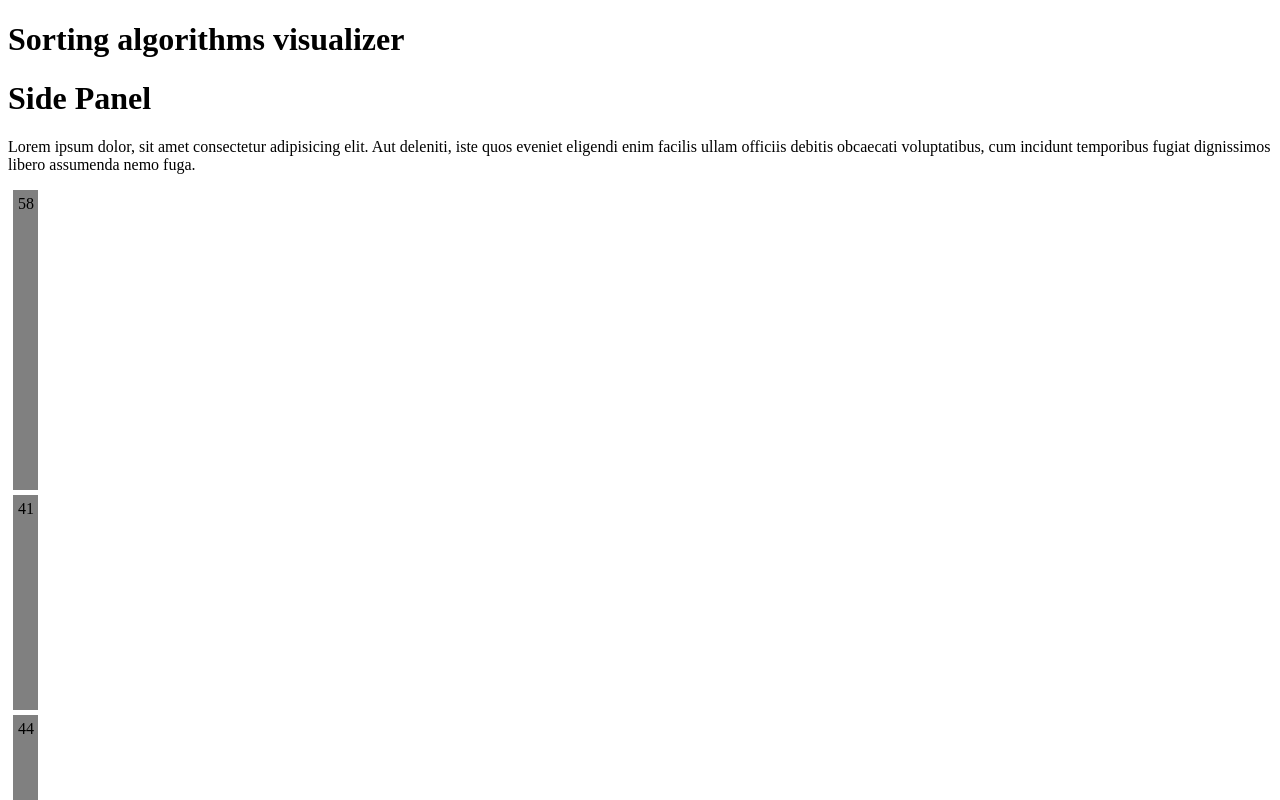
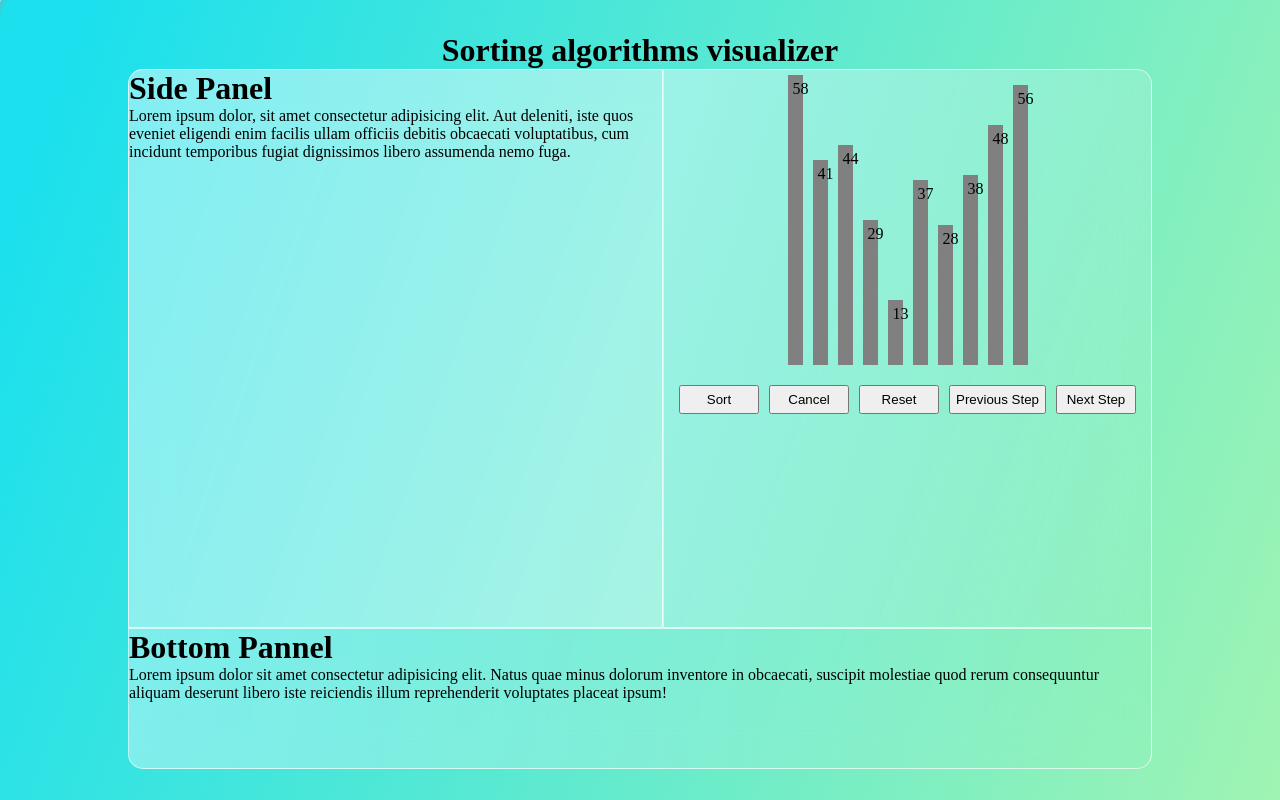
Before and after one commit to bkrmadtya/sorting-algorithm-visualizer, a React app: page / in a window 1280 px wide. Shown: the top 800 px of the page. Built offline with nearby package versions, Linux system fonts and the light colour scheme.

Commit message:
feat: added basic styling to the app component and dashboard component

```diff
--- a/src/app.scss
+++ b/src/app.scss
@@ -1,6 +1,88 @@
-.bar__container {
+* {
+	padding: 0;
+	margin: 0;
+	box-sizing: border-box;
+}
+
+#root {
+	width: 100vw;
+	height: 100vh;
+	background: linear-gradient(109.62deg, #1ce0ed 6.05%, #a8f5af 106.05%),
+		#ff9898;
+}
+
+.app {
+	width: 100%;
+	height: 100%;
 	display: flex;
-	flex-direction: row;
+	flex-direction: column;
 	justify-content: center;
-	align-items: flex-end;
+	align-items: center;
+	background: linear-gradient(
+		109.62deg,
+		rgba(255, 255, 255, 0.65) 0.02%,
+		rgba(151, 151, 151, 0.3) 0.1%,
+		rgba(255, 255, 255, 0) 0.5%
+	);
 }
+
+.dashboard {
+	.mainPanel {
+		grid-area: main;
+		background: linear-gradient(
+			108.41deg,
+			rgba(255, 255, 255, 0.44) 0%,
+			rgba(238, 238, 238, 0.04) 100%
+		);
+		border: 1.5px solid rgba(255, 255, 255, 0.67);
+		border-radius: 0px 15px 0px 0px;
+
+		& > .barContainer {
+			display: flex;
+			flex-direction: row;
+			justify-content: center;
+			align-items: flex-end;
+		}
+
+		& > .controls {
+			display: flex;
+			flex-direction: row;
+			justify-content: center;
+			padding: 10px;
+
+			& > button {
+				margin: 5px;
+				padding: 5px;
+				min-width: 80px;
+			}
+		}
+	}
+	.sidePanel {
+		grid-area: side;
+		background: rgba(255, 255, 255, 0.44);
+		border: 1.5px solid rgba(255, 255, 255, 0.71);
+		border-radius: 15px 0px 0px 0px;
+	}
+	.bottomPanel {
+		grid-area: bottom;
+		background: linear-gradient(
+			92.52deg,
+			rgba(255, 255, 255, 0.37) 0%,
+			rgba(255, 255, 255, 0) 100%
+		);
+		border: 1.5px solid rgba(255, 255, 255, 0.67);
+		border-radius: 0px 0px 15px 15px;
+	}
+
+	display: grid;
+	grid-template-areas:
+		'side main main main'
+		'side main main main'
+		'side main main main'
+		'bottom bottom bottom bottom';
+	min-width: 500px;
+	max-width: 80%;
+	min-height: 700px;
+	max-height: 80%;
+	backdrop-filter: blur(20px);
+}
```
